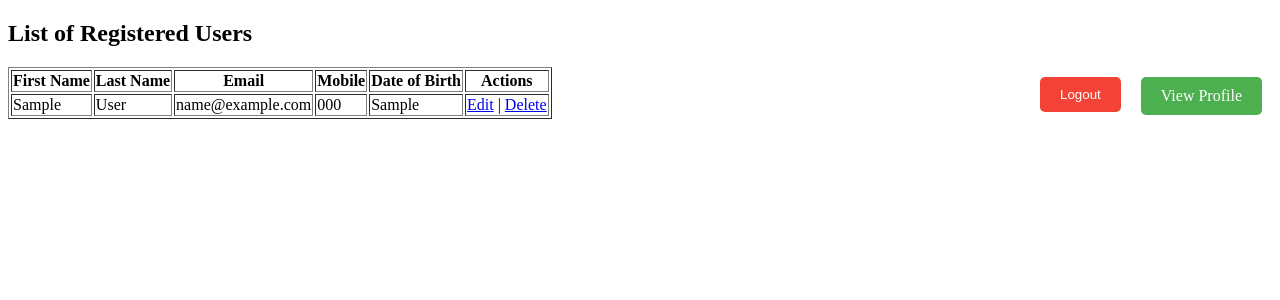
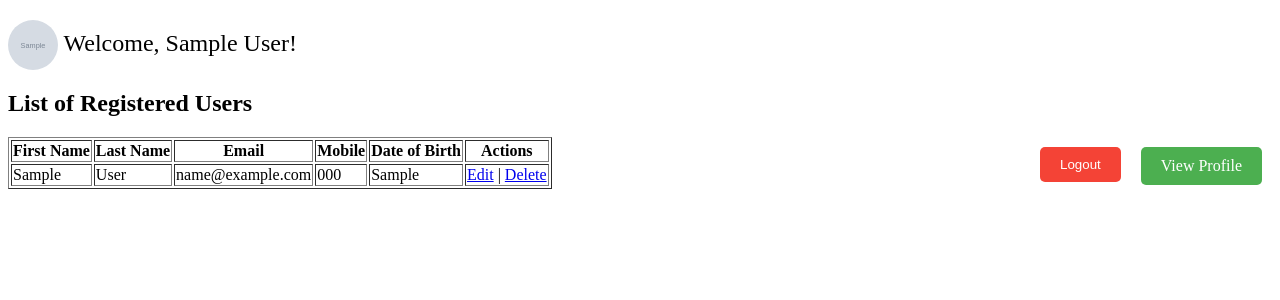
Before and after one commit to Neha20072007/php-app, a PHP site: page /users.php in a window 1280 px wide. Shown: the top 300 px of the page. Run offline with PHP 8.4, Linux system fonts and the light colour scheme; the visitor is signed in with stand-in values (Sample User, id 1); tables that the repository leaves empty or names only in its code hold one stand-in row (values such as "Sample post"); grey boxes marked "Sample" are stand-in pictures.

Commit message:
Added User Detail and Profile Image in Dashboard

```diff
--- a/app/public/login.php
+++ b/app/public/login.php
@@ -76,7 +76,7 @@
                 // Hide the toast after 3 seconds
                 setTimeout(() => {
                     toast.className = toast.className.replace('show', '');
-                }, 3000);
+                }, 5000);
             }
         });
     </script>
--- a/app/public/users.php
+++ b/app/public/users.php
@@ -7,6 +7,13 @@ if (!isset($_SESSION['user_id'])) {
     header("Location: ../public/login.php"); // Redirect to login if not logged in
     exit;
 }
+
+$user_id = $_SESSION['user_id']; // Get the logged-in user's ID from the session
+
+// Fetch the logged-in user's details
+$user_sql = "SELECT firstname, lastname, profile_image FROM users WHERE id = $user_id";
+$user_result = $conn->query($user_sql);
+$logged_in_user = $user_result->fetch_assoc();
 
 // Fetch all users from the database
 $sql = "SELECT * FROM users";
@@ -92,9 +99,32 @@ if (isset($_POST['logout'])) {
         .logout-btn {
             background-color: #f44336; /* Red for logout */
         }
+
+        /* Profile picture */
+        .profile-picture {
+            border-radius: 50%;
+            width: 50px;
+            height: 50px;
+            vertical-align: middle;
+        }
+
+        /* Welcome title */
+        .welcome-title {
+            font-size: 24px;
+            margin-top: 20px;
+            margin-bottom: 20px;
+        }
     </style>
 </head>
 <body>
+    <!-- Display the user's profile picture and welcome title -->
+    <div class="welcome-title">
+        <?php if (!empty($logged_in_user['profile_image'])): ?>
+            <img src="<?php echo htmlspecialchars($logged_in_user['profile_image']); ?>" alt="Profile Picture" class="profile-picture">
+        <?php endif; ?>
+        Welcome, <?php echo htmlspecialchars($logged_in_user['firstname']) . ' ' . htmlspecialchars($logged_in_user['lastname']); ?>!
+    </div>
+
     <h2>List of Registered Users</h2>
 
     <!-- 'View Profile' button -->
```
Also changed, not shown: app/resources/Chillin (1).jpg (added).
